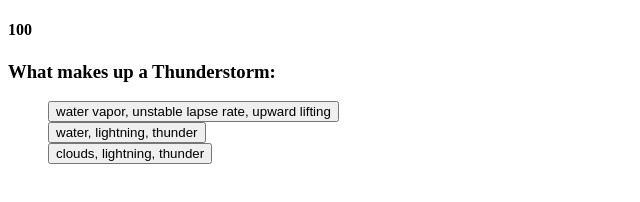
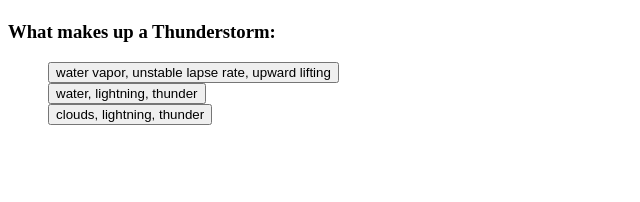
Before and after one commit to shawn220a/aviation_quiz, a plain HTML site: page questions.html in a window 1280 px wide. Shown: the whole page, without its empty margins (0-640 px from the left). Drawn offline with Linux system fonts and the light colour scheme.

Commit message:
Remove value in timer

```diff
--- a/questions.html
+++ b/questions.html
@@ -9,7 +9,7 @@
   <title>Aviation Quiz</title>
 </head>
 <body>
-  <h4 id="timer">100</h4>
+  <h4 id="timer"></h4>
   <h3 id="titleHTML"></h3>
   <ul id="choices" >
     <button id="choiceOne" data-answer="false"></button>
```
